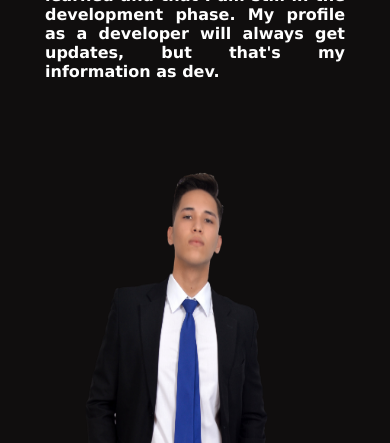
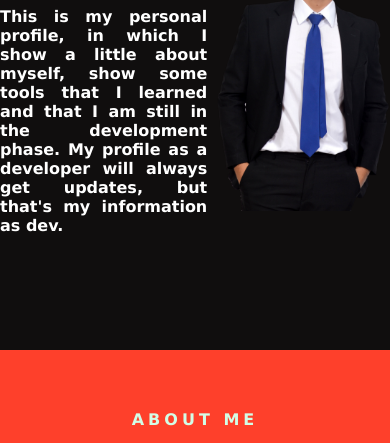
Before and after one commit to Ruan-Lauro/Portfolio-Pessoal, a plain HTML site: page index.html in a window 390 px wide. Shown: the part 244-687 px from the top of the page. Drawn offline with Linux system fonts and the light colour scheme.

Commit message:
Deixar em 100

```diff
--- a/css/style.css
+++ b/css/style.css
@@ -23,10 +23,18 @@ e 10px de altura para a barra horizontal */
     background: #2e9dd8;
     }
 
+body{
+    background-color: #100E0E;
+}
+
 header{
     /*background-image: url("img/Design\ sem\ nome.png");
     background-size: contain;*/
     background-color: #100E0E;
+}
+
+.header-tam{
+    margin-top: 20px;
     display: flex;
     width: 100%;
     justify-content: center;
@@ -34,8 +42,7 @@ header{
 }
 
 .ini-img{
-    width: 400px;
-    height: 600px;
+    width: 250px;
     display: flex;
     margin-left: 30px;
 }
@@ -46,10 +53,10 @@ header .ini-img img{
 }
 
 .ini-text{
-    margin-top: 85px;
     width: 450px;
     color: white;
-    padding: 20px;
+    padding-bottom: 115px;
+    padding-top: 115px;
 }
 
 .ini-text h1{
@@ -77,7 +84,7 @@ header .ini-img img{
     display: flex;
     justify-content: center;
     align-items: center;
-    color: white;
+    color: #D3FEE7;
     /*background-color: #100e0ef6;*/
     background-color:  #FE402B;
     padding-bottom: 55px;
@@ -220,8 +227,7 @@ footer{
 
 @media (max-width: 900px){
     .ini-img{
-        width: 300px;
-        height: 500px;
+        width: 250px;
         display: flex;
         margin-left: 15px;
     }
@@ -255,8 +261,7 @@ footer{
 @media (max-width: 725px){
 
     .ini-img{
-        width: 300px;
-        height: 500px;
+        width: 250px;
         margin-left: 10px;
     }
 
@@ -340,7 +345,6 @@ footer{
 
     .ini-img{
         width: 250px;
-        height: 450px;
     }
 
     .ini-text{
@@ -400,7 +404,6 @@ footer{
 
     .ini-img{
         width: 250px;
-        height: 450px;
     }
 
     .ini-text{
--- a/index.html
+++ b/index.html
@@ -10,13 +10,15 @@
 </head>
 <body>
     <header>
-       <section class="ini-text">
+       <section class="header-tam">
+        <section class="ini-text">
             <h1>HI! I'M <span class="tom">RUAN LA<span class="colo">URO</span></span></h1>
             <h2>I AM AN <span class="tom">WEB</span> DEVELOPER</h2>
             <p>This is my personal profile, in which I show a little about myself, show some tools that I learned and that I am still in the development phase. My profile as a developer will always get updates, but that's my information as dev.</p>
        </section>
        <section class="ini-img">
-            <img src="css/img/1678638431228.png" alt="Ruan Lauro">
+            <img src="css/img/1678753829438.png" alt="Ruan Lauro">
+       </section>
        </section>
     </header>
 
@@ -29,10 +31,6 @@
                     <h2>A LITTLE <span class="cor">ABOUT MY</span>SELF</h2>
                     <p class="main-princ-text-seg">Web Developer</p>
                     <p class="main-princ-text-ter">I am Ruan Lauro Cardoso da Silva Monteiro, I live in Brazil, in the state of Piauí. I am a fulltack developer, but I have greater focus on front-end. I am a university student, I take the COURSES of ADS (analysis and system development) in IFPI, aimed at developers. I am a person who loves to learn, striven; i can abstract learning information very quickly; I like to leave everything in order and organized, I value personal and professional doctrine. <br> My focus is always more within the development area and I seek a way to always grow professionally and improve my applications more and more. As a matter of hobby, I like to draw, play the guitar, program, play and read books.</p>
-                </section>
-                <section class="main-princ-img">
-                    <img src="css/img/1678647747222.png" alt="Ruan Lauro">
-
                 </section>
             </section>
         </section>
```
Also changed, not shown: css/img/1678647747222.png, css/img/1678753829438.png (added).
